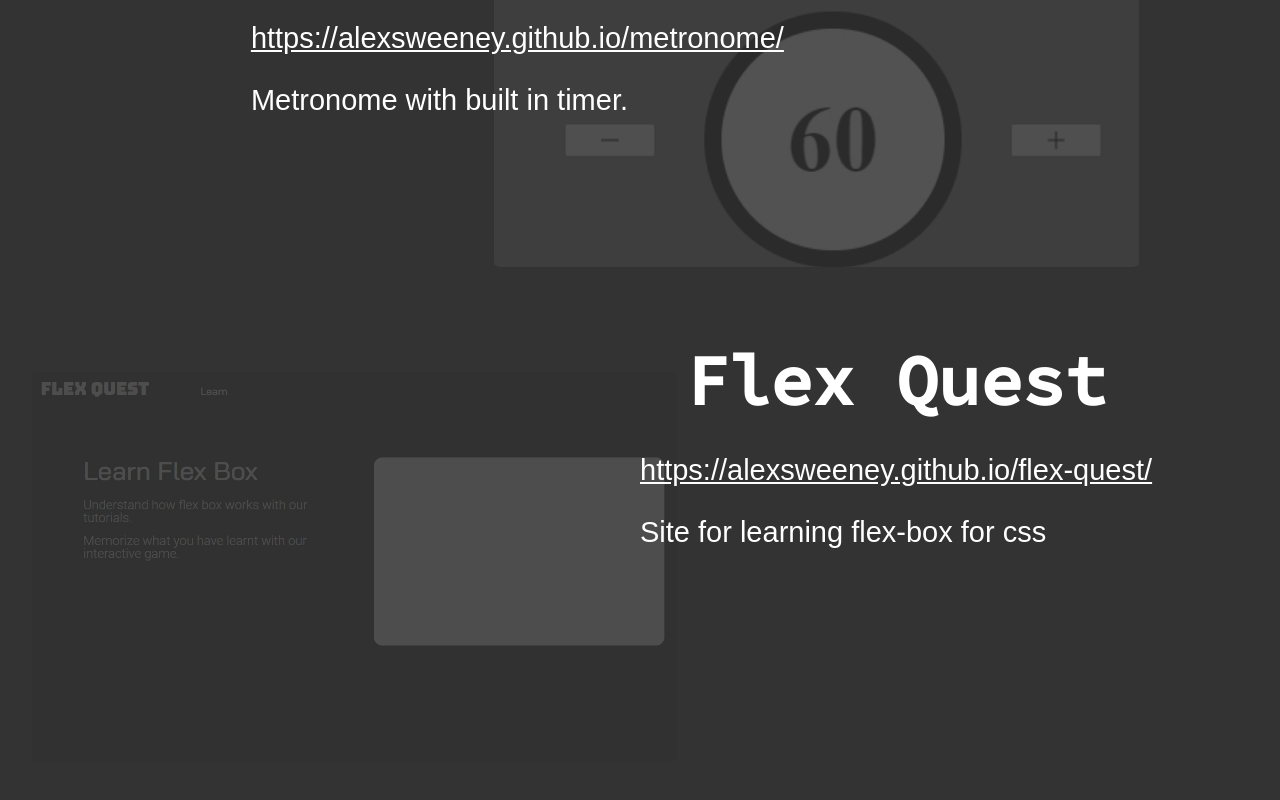
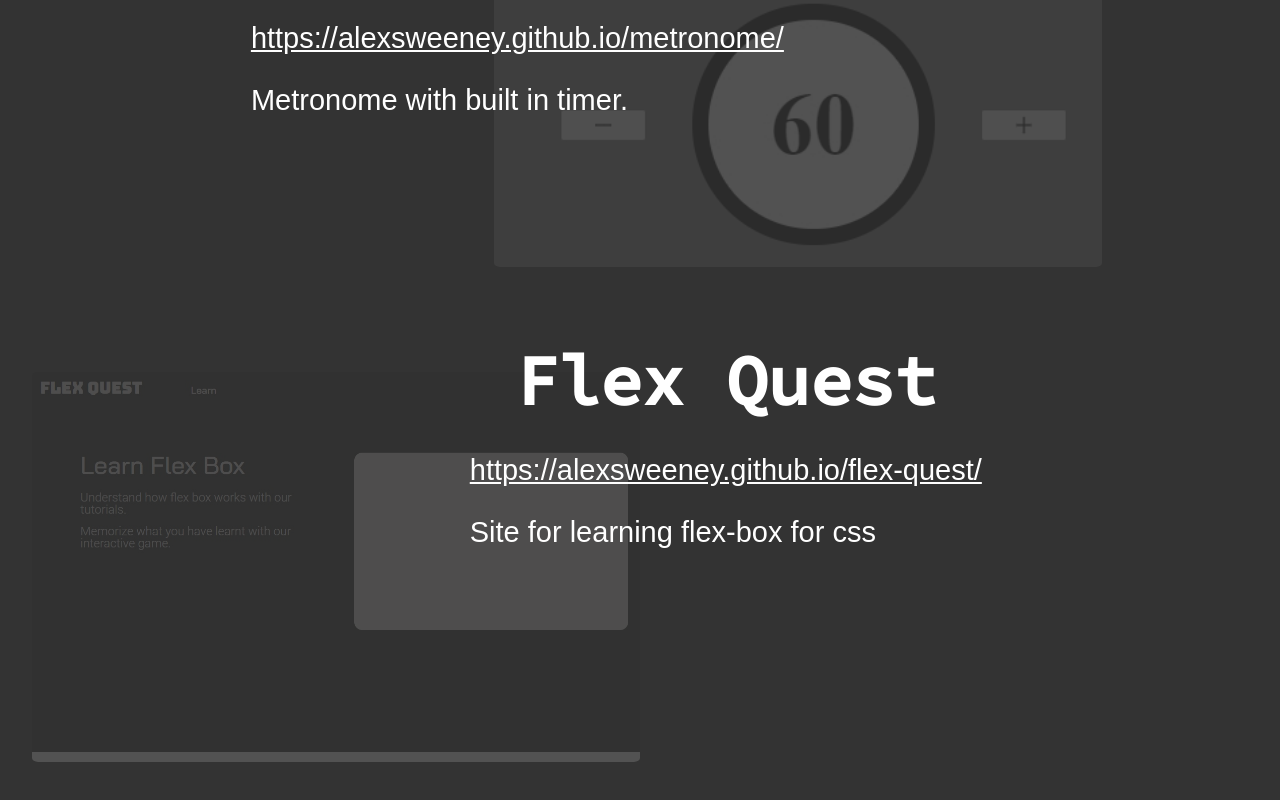
Before and after one commit to AlexSweeney/portfolio-site, a React (Create React App) app: page /Projects in a window 1280 px wide. Shown: the part 736-1536 px from the top of the page. Built offline with nearby package versions, Linux system fonts and the light colour scheme; a web font is replaced by a local one.

Commit message:
style for large screens

```diff
--- a/src/pages/Projects/Projects.jsx
+++ b/src/pages/Projects/Projects.jsx
@@ -5,11 +5,22 @@ import MetronomeImg from './../../data/imgs/metronome.jpg';
 import FlexQuestImg from './../../data/imgs/flex-quest.jpg';
 
 export default function Projects() {
+  const projectsStyle = {
+    background: colors.background.darker,
+    display: 'flex',
+    flexDirection: 'column',
+    alignItems: 'center',
+    flexGrow: '1',
+    padding: '2em',
+  };
+
   const projectStyle = {
     display: 'flex',
     position: 'relative',
     marginBottom: '5em',
     height: '395px',
+    width: '100%',
+    maxWidth: '1400px',
   };
 
   const projectHeaderStyle = {
@@ -28,18 +39,13 @@ export default function Projects() {
     fontFamily: fonts.body,
   };
 
-  const projectsStyle = {
-    background: colors.background.darker,
-    display: 'flex',
-    flexDirection: 'column',
-    flexGrow: '1',
-    padding: '2em',
-  };
+
 
   const imageContainerStyle = (image, imageLeft, imageTop) => {
     return {
       height: '390px',
       width: '645px',
+      maxWidth: '50%',
       backgroundImage: `url(${image})`,
       backgroundSize: '106%',
       opacity: '0.15',
@@ -102,7 +108,7 @@ export default function Projects() {
         image={FlexQuestImg}
         link="https://alexsweeney.github.io/flex-quest/"
         text="Site for learning flex-box for css"
-        textLeft="50%"
+        textLeft="36%"
         imageTop="9%"
       />
     </section>
```
